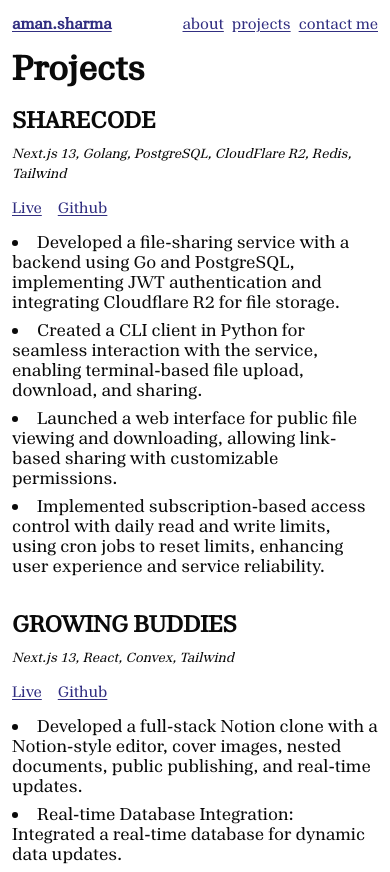
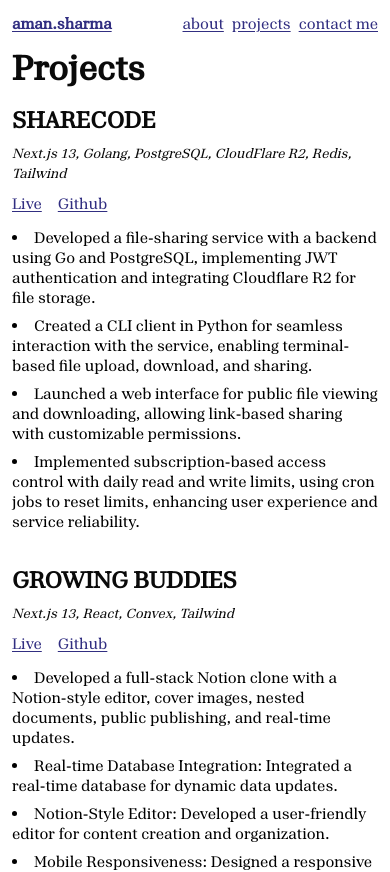
Before and after one commit to aman1117/portfolio, a Next.js app: page /projects in a window 390 px wide. Shown: the top 872 px of the page. Built offline with nearby package versions, Linux system fonts and the light colour scheme.

Commit message:
refactor: Update email and contact number links in contact page

```diff
--- a/app/contact/page.tsx
+++ b/app/contact/page.tsx
@@ -6,7 +6,7 @@ const ContactPage: React.FC = () => {
       <p className="text-4xl font-bold mb-3 mr-1">Contact Me</p>
       <div className="mb-4">
         <p className="md:text-lg">
-          <strong>Email:</strong> <a href="mailto:arl0817osho@gmail.com" className="text-indigo-900 underline underline-offset-2">arl0817osho@gmail.com</a>
+          <strong>Email:</strong> <a href="mailto:arl0817osho@gmail.com" className="text-indigo-900 underline underline-offset-2 ">arl0817osho@gmail.com</a>
         </p>
         <p className="md:text-lg">
           <strong>Contact Number:</strong> <a href="tel:+919873453266" className="text-indigo-900 underline underline-offset-2">+91 9873453266</a>
--- a/app/font.css
+++ b/app/font.css
@@ -2,7 +2,7 @@
 @font-face {
     font-family: 'CustomFont';
     src: url('/fonts/Aptos-Serif.ttf') format('truetype'),
-         url('/fonts/Aptos-Serif-Bold.ttf') format('truetype');
+         url('/fonts/Aptos-Serif-Italic.ttf') format('truetype');
     font-weight: normal;
     font-style: normal;
 }
--- a/app/projects/page.tsx
+++ b/app/projects/page.tsx
@@ -44,14 +44,14 @@ const Projects = () => {
             {projects.map((project, index) => (
                 <div key={index} className="mb-8">
                     <h2 className="text-2xl font-semibold mb-2">{project.title}</h2>
-                    <p className="text-sm mb-3 italic">{project.technologies}</p>
+                    <p className="text-sm  mb-2 italic">{project.technologies}</p>
                     <div className="flex space-x-4 mb-3">
                         <a href={project.links.live} className="text-indigo-900  underline underline-offset-2">Live</a>
                         <a href={project.links.github} className="text-indigo-900  underline underline-offset-2">Github</a>
                     </div>
                     <ul className="list-disc list-inside">
                         {project.details.map((detail, idx) => (
-                            <li key={idx} className="mb-2 leading-5 text-lg">{detail}</li>
+                            <li key={idx} className="mb-2 text-black md:text-lg md:leading-5 leading-tight">{detail}</li>
                         ))}
                     </ul>
                 </div>
```
